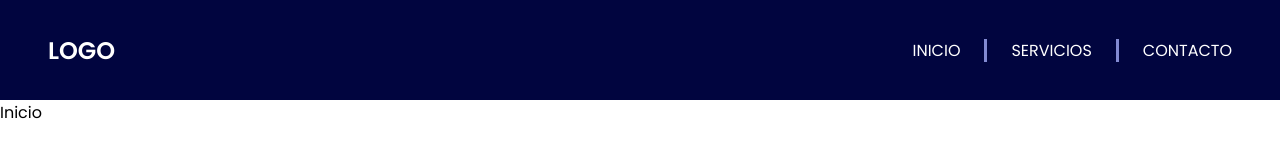
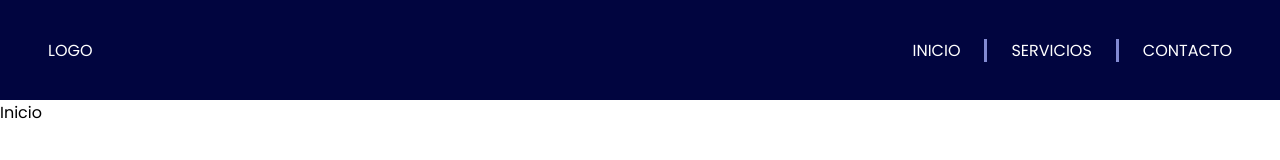
Before and after one commit to cpinopacheco/quantum-motores-official, a React (Vite) app: page / in a window 1280 px wide. Shown: the top 160 px of the page. Built offline with nearby package versions, Linux system fonts and the light colour scheme.

Commit message:
header corrections

```diff
--- a/src/components/navbar/Navbar.jsx
+++ b/src/components/navbar/Navbar.jsx
@@ -28,7 +28,7 @@ const Navbar = () => {
     <>
       <NavContainer>
         <NavLink onClick={handleClick} to="/" className="link">
-          <h2>Logo</h2>
+          Logo
         </NavLink>
 
         {width < 992 ? (
@@ -111,7 +111,7 @@ const NavContainer = styled.nav`
 `;
 
 const MobileMenu = styled.div`
-  background-color: var(--secondary-color);
+  background-color: var(--primary-color);
   position: absolute;
   top: 100px;
   left: -1000px;
@@ -119,12 +119,12 @@ const MobileMenu = styled.div`
   height: 100%;
   transition: all 0.8s ease;
   border-radius: 0 0 80% 0;
+  height: 85vh;
 
   &.active {
     top: 100px;
     left: 0;
     width: 100%;
-    height: 100vh;
   }
 
   .linksContainer {
@@ -133,6 +133,7 @@ const MobileMenu = styled.div`
     align-items: center;
     height: 80%;
     flex-direction: column;
+    margin-top: -50px;
   }
 
   .link {
@@ -141,5 +142,6 @@ const MobileMenu = styled.div`
     font-size: 1.5rem;
     margin: 1rem 0;
     text-transform: uppercase;
+    border: none;
   }
 `;
```
